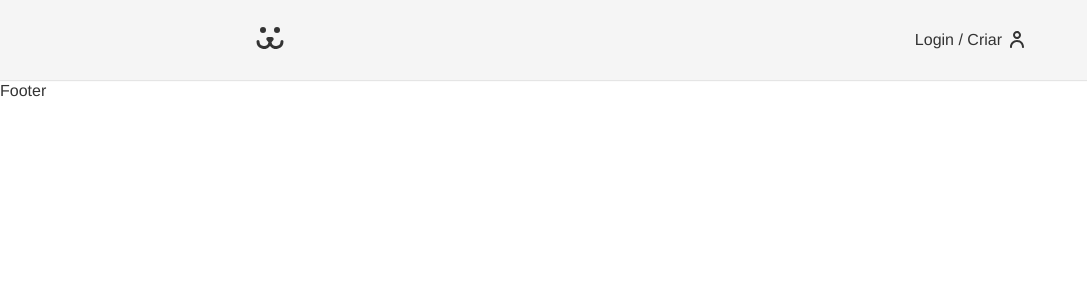
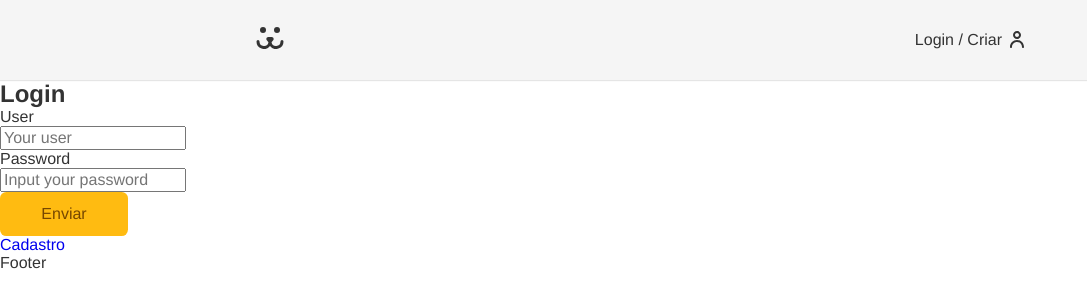
Before and after one commit to Nailliw/DogsProject, a React (Create React App) app: page /login in a window 1280 px wide. Shown: the top 308 px of the page, without its empty margins (0-1087 px from the left). Built offline with nearby package versions, Linux system fonts and the light colour scheme.

Commit message:
feat: Login components

```diff
--- a/src/App.css
+++ b/src/App.css
@@ -11,7 +11,7 @@
   --type-first: Helvetica, Arial, sans-serif;
   --type-second: "Spectral", Georgia;
   font-family: var(--type-first);
-  padding-top: 4rem;
+  padding-top: 5rem;
 }
 
 h1,
--- a/src/App.js
+++ b/src/App.js
@@ -2,22 +2,14 @@
 import "./App.css";
 
 import Header from "./Components/Header";
-import Home from "./Components/Home";
 import Footer from "./Components/Footer";
-import Login from "./Components/Login/Login";
+import Routes from "./Routes";
 
 const App = () => {
   return (
     <div>
       <Header />
-      <Switch>
-        <Route exact path="/">
-          <Home />
-        </Route>
-        <Route path="/login">
-          <Login />
-        </Route>
-      </Switch>
+      <Routes />
       <Footer />
     </div>
   );
--- /dev/null
+++ b/src/Components/Forms/Button.jsx
@@ -0,0 +1,10 @@
+import React from "react";
+import styles from "./Button.module.css";
+
+export const Button = ({ children, ...props }) => {
+  return (
+    <button {...props} className={styles.button}>
+      {children}
+    </button>
+  );
+};
--- /dev/null
+++ b/src/Components/Forms/Button.module.css
@@ -0,0 +1,25 @@
+.button {
+  font-size: 1rem;
+  font-family: var(--type-first);
+  cursor: pointer;
+  border: none;
+  border-radius: 0.4rem;
+  background: #fb1;
+  color: #764701;
+  min-width: 8rem;
+  padding: 0.8rem 1.2rem;
+  box-sizing: border-box;
+  transition: 0.1s;
+}
+
+.button:hover,
+.button:focus {
+  outline: none;
+  box-shadow: 0 0 0 3px #fea;
+  box-shadow: 0 0 0 4px #fb1;
+}
+
+.button:disabled {
+  opacity: 0.5;
+  cursor: wait;
+}
--- /dev/null
+++ b/src/Components/Forms/Input.jsx
@@ -0,0 +1,19 @@
+import React from "react";
+import styles from "./Input.module.css";
+
+const Input = ({ label, placeholder, type, name }) => {
+  return (
+    <div>
+      <label htmlFor={name}>{label}</label>
+      <input
+        id={name}
+        name={name}
+        className={styles.input}
+        placeholder={placeholder}
+        type={type}
+      />
+    </div>
+  );
+};
+
+export default Input;
--- a/src/Components/Login/Login.js
+++ b/src/Components/Login/Login.js
@@ -1,7 +1,12 @@
 import React from "react";
+import LoginForm from "./LoginForm";
 
 const Login = () => {
-  return <div>LOGIN</div>;
+  return (
+    <>
+      <LoginForm />
+    </>
+  );
 };
 
 export default Login;
--- /dev/null
+++ b/src/Components/Login/LoginCreate.js
@@ -0,0 +1,15 @@
+import React from "react";
+
+const LoginCreate = () => {
+  return (
+    <div>
+      <div>LoginCreate</div>
+      <div>LoginCreate</div>
+      <div>LoginCreate</div>
+      <div>LoginCreate</div>
+      <div>LoginCreate</div>
+    </div>
+  );
+};
+
+export default LoginCreate;
--- /dev/null
+++ b/src/Components/Login/LoginForm.js
@@ -0,0 +1,53 @@
+import React from "react";
+import { Link } from "react-router-dom";
+import { Button } from "../Forms/Button";
+import Input from "../Forms/Input";
+
+const LoginForm = () => {
+  const [username, setUsername] = React.useState("");
+  const [password, setPassword] = React.useState("");
+
+  const handleSubmit = (event) => {
+    event.preventDefault();
+    fetch("https://dogsapi.origamid.dev/json/jwt-auth/v1/token", {
+      method: "POST",
+      headers: {
+        "Content-Type": "application/json",
+      },
+      body: JSON.stringify({ username, password }),
+    })
+      .then((response) => {
+        console.log(response);
+        return response.json();
+      })
+      .then((json) => {
+        console.log(json);
+        return json;
+      });
+  };
+
+  return (
+    <section>
+      <h1>Login</h1>
+      <form onSubmit={handleSubmit}>
+        <Input
+          label="User"
+          placeholder="Your user"
+          type="text"
+          name="username"
+        />
+        <Input
+          label="Password"
+          placeholder="Input your password"
+          type="password"
+          name="password"
+        />
+        <Button>Enviar</Button>
+      </form>
+
+      <Link to="/login/criar">Cadastro</Link>
+    </section>
+  );
+};
+
+export default LoginForm;
--- /dev/null
+++ b/src/Components/Login/LoginPasswordLost.js
@@ -0,0 +1,7 @@
+import React from "react";
+
+const LoginPasswordLost = () => {
+  return <div>LoginPasswordLost</div>;
+};
+
+export default LoginPasswordLost;
--- /dev/null
+++ b/src/Components/Login/LoginPasswordReset.js
@@ -0,0 +1,7 @@
+import React from "react";
+
+const LoginPasswordReset = () => {
+  return <div>LoginPasswordReset</div>;
+};
+
+export default LoginPasswordReset;
--- /dev/null
+++ b/src/Routes/index.jsx
@@ -0,0 +1,21 @@
+import React from "react";
+import { Switch, Route } from "react-router-dom";
+import Login from "../Components/Login/Login";
+import Home from "../Components/Home";
+import LoginCreate from "../Components/Login/LoginCreate";
+import LoginPasswordLost from "../Components/Login/LoginPasswordLost";
+import LoginPasswordReset from "../Components/Login/LoginPasswordReset";
+
+const Routes = () => {
+  return (
+    <Switch>
+      <Route exact path="/" component={Home} />
+      <Route exact path="/login" component={Login} />
+      <Route exact path="/login/criar" component={LoginCreate} />
+      <Route exact path="/login/perdeu" component={LoginPasswordLost} />
+      <Route exact path="/login/resetar" component={LoginPasswordReset} />
+    </Switch>
+  );
+};
+
+export default Routes;
```
Also changed, not shown: src/Components/Forms/Input.module.css (added).
